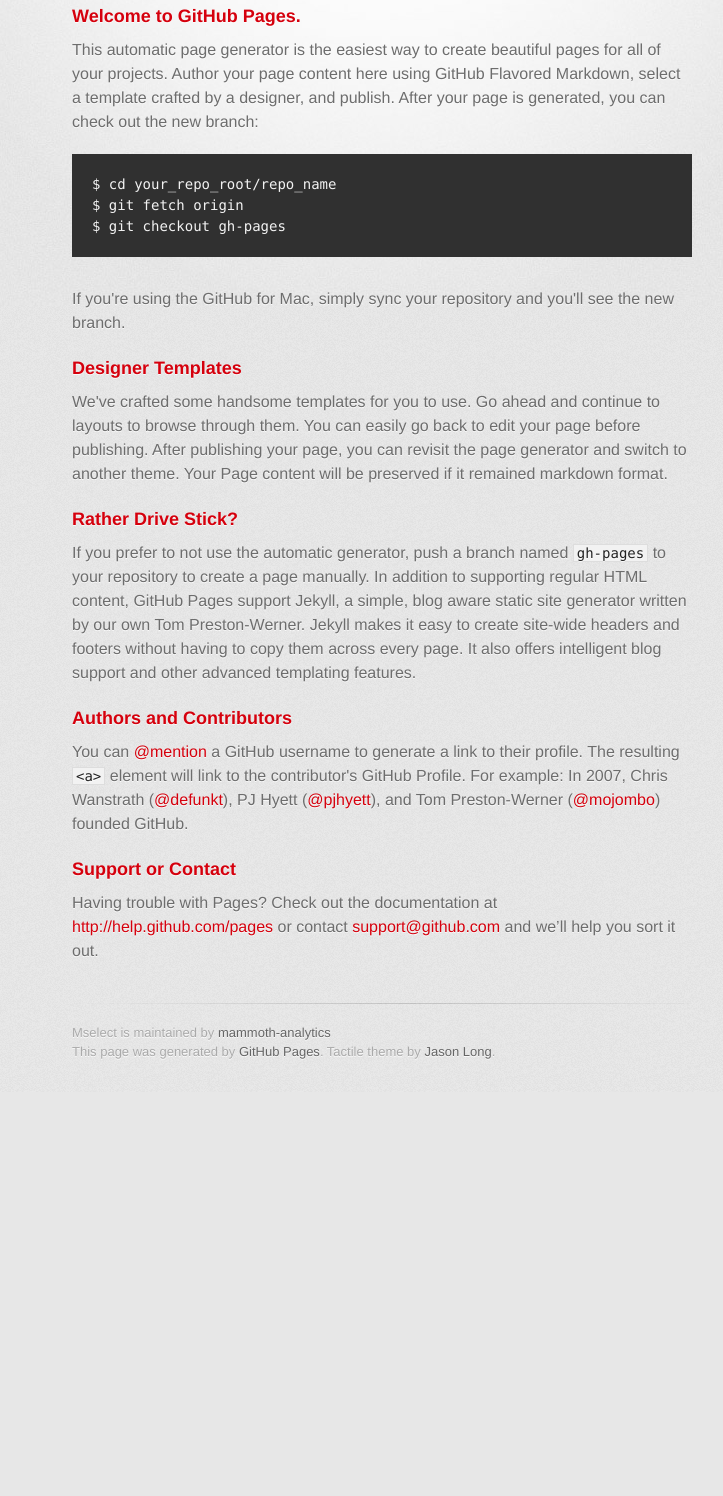
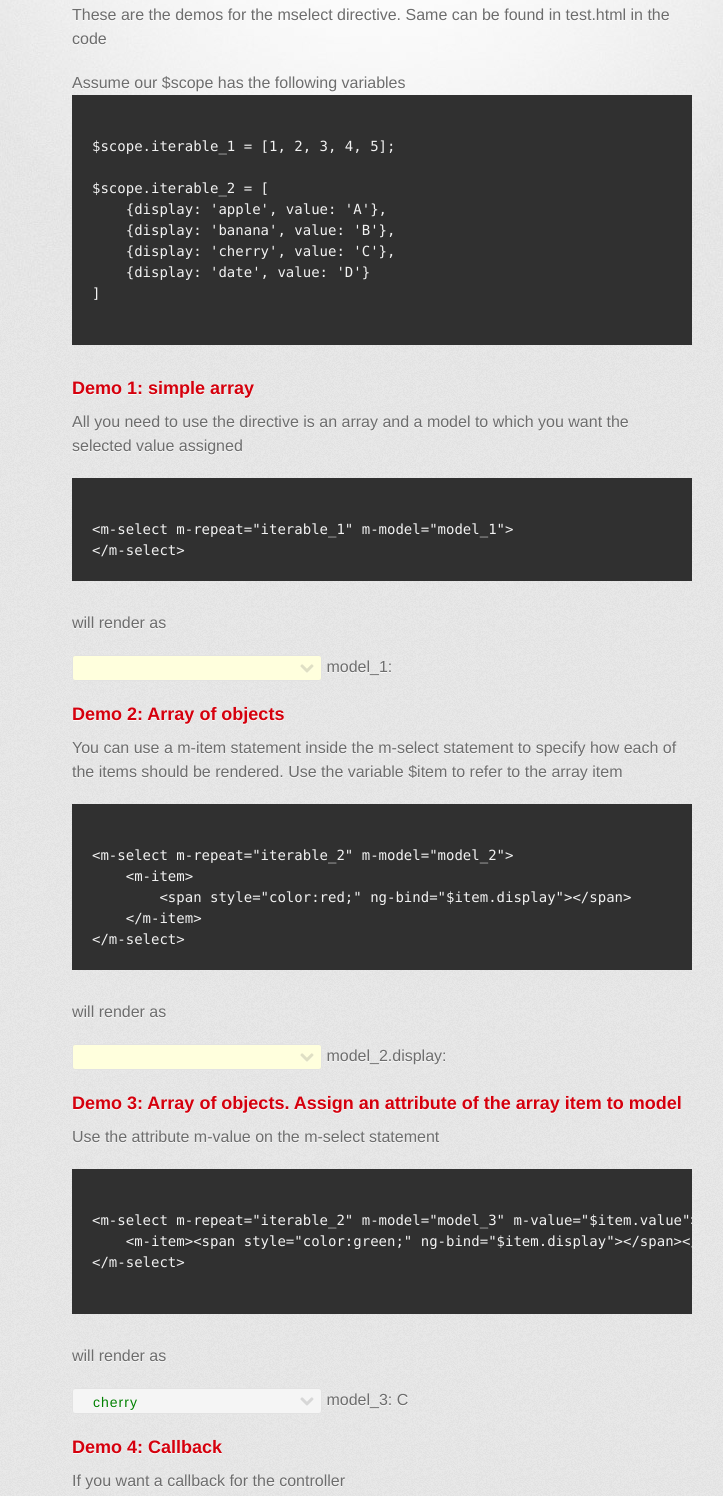
Before and after one commit to mammoth-analytics/mselect, a plain HTML site: page index.html in a window 1280 px wide. Shown: the part 268-1764 px from the top of the page, without its empty margins (258-981 px from the left). Before the commit the page ends 1360 px from the top, so only its background shows below. Drawn offline with Linux system fonts and the light colour scheme; a web font is replaced by a local one.

Commit message:
Wrote some demos

```diff
--- a/index.html
+++ b/index.html
@@ -7,70 +7,120 @@
         <link rel="stylesheet" type="text/css" href="stylesheets/stylesheet.css" media="screen">
         <link rel="stylesheet" type="text/css" href="stylesheets/pygment_trac.css" media="screen">
         <link rel="stylesheet" type="text/css" href="stylesheets/print.css" media="print">
+        <link rel="stylesheet" href="fa/style.css">
+        <link rel="stylesheet" href="mselect.css">
         <!--[if lt IE 9]>
         <script src="//html5shiv.googlecode.com/svn/trunk/html5.js"></script>
         <![endif]-->
         <title>Mselect by mammoth-analytics</title>
     </head>
-
-  <body>
+    <body ng-app="testApp" ng-controller="testCtrl">
         <div id="container">
             <div class="inner">
-
                 <header>
                     <h1>Mselect</h1>
                     <h2>This is an AngularJS based replacement for html select boxes</h2>
                 </header>
-
                 <section id="downloads" class="clearfix">
                     <a href="https://github.com/mammoth-analytics/mselect/zipball/master" id="download-zip" class="button"><span>Download .zip</span></a>
                     <a href="https://github.com/mammoth-analytics/mselect/tarball/master" id="download-tar-gz" class="button"><span>Download .tar.gz</span></a>
                     <a href="https://github.com/mammoth-analytics/mselect" id="view-on-github" class="button"><span>View on GitHub</span></a>
                 </section>
+                <hr>
+                <section id="main_content">
+                    <p>These are the demos for the mselect directive. Same can be found in test.html in the code</p>
+                    Assume our $scope has the following variables
+                    <pre><code>
+$scope.iterable_1 = [1, 2, 3, 4, 5];
 
-        <hr>
+$scope.iterable_2 = [
+    {display: 'apple', value: 'A'},
+    {display: 'banana', value: 'B'},
+    {display: 'cherry', value: 'C'},
+    {display: 'date', value: 'D'}
+]
 
-        <section id="main_content">
+</code></pre>
+                    <h3>Demo 1: simple array</h3>
+                    <p>All you need to use the directive is an array and a model to which you want the selected value assigned</p>
+                    <pre><code>
+&lt;m-select m-repeat=&quot;iterable_1&quot; m-model=&quot;model_1&quot;&gt;
+&lt;/m-select&gt;
+</code></pre>
+                    <p> will render as </p>
+                    <p>
+                        <span>
+                            <m-select m-repeat="iterable_1" m-model="model_1">
+                            </m-select>
+                        </span>
+                        model_1: <span ng-bind="model_1"></span>
+                    </p>
+                    <h3>Demo 2: Array of objects</h3>
+                    <p>You can use a m-item statement inside the m-select statement to specify how each of the items should be rendered. Use the variable $item to refer to the array item</p>
+                    <pre><code>
+&lt;m-select m-repeat=&quot;iterable_2&quot; m-model=&quot;model_2&quot;&gt;
+    &lt;m-item&gt;
+        &lt;span style=&quot;color:red;&quot; ng-bind=&quot;$item.display&quot;&gt;&lt;/span&gt;
+    &lt;/m-item&gt;
+&lt;/m-select&gt;
+</code></pre>
+                    <p>will render as </p>
+                    <p>
+                        <m-select m-repeat="iterable_2" m-model="model_2">
+                            <m-item><span style="color:red;" ng-bind="$item.display"></span></m-item>
+                        </m-select>
+                        model_2.display: <span ng-bind="model_2.display"></span>
+                    </p>
                     <h3>
-<a id="welcome-to-github-pages" class="anchor" href="#welcome-to-github-pages" aria-hidden="true"><span class="octicon octicon-link"></span></a>Welcome to GitHub Pages.</h3>
+                        Demo 3: Array of objects. Assign an attribute of the array item to model
+                    </h3>
+                    <p> Use the attribute m-value on the m-select statement</p>
+                    <pre><code>
+&lt;m-select m-repeat=&quot;iterable_2&quot; m-model=&quot;model_3&quot; m-value=&quot;$item.value&quot;&gt;
+    &lt;m-item&gt;&lt;span style=&quot;color:green;&quot; ng-bind=&quot;$item.display&quot;&gt;&lt;/span&gt;&lt;/m-item&gt;
+&lt;/m-select&gt;
+            </code></pre>
+                    <p>will render as</p>
+                    <p>
+                        <m-select m-repeat="iterable_2" m-model="model_3" m-value="$item.value">
+                            <m-item><span style="color:green;" ng-bind="$item.display"></span></m-item>
+                        </m-select>
+                        model_3: <span ng-bind="model_3"></span>
+                    </p>
+                    <h3>Demo 4: Callback</h3>
+                    <p>
+                        If you want a callback for the controller
+                    </p>
+                    Assume this is the callback you want to execute:
+                    <pre><code>
 
-<p>This automatic page generator is the easiest way to create beautiful pages for all of your projects. Author your page content here using GitHub Flavored Markdown, select a template crafted by a designer, and publish. After your page is generated, you can check out the new branch:</p>
-
-<pre><code>$ cd your_repo_root/repo_name
-$ git fetch origin
-$ git checkout gh-pages
+$scope.callback_4 = function(value){
+    alert(value.display + ' selected')
+}
             </code></pre>
-
-<p>If you're using the GitHub for Mac, simply sync your repository and you'll see the new branch.</p>
-
-<h3>
-<a id="designer-templates" class="anchor" href="#designer-templates" aria-hidden="true"><span class="octicon octicon-link"></span></a>Designer Templates</h3>
-
-<p>We've crafted some handsome templates for you to use. Go ahead and continue to layouts to browse through them. You can easily go back to edit your page before publishing. After publishing your page, you can revisit the page generator and switch to another theme. Your Page content will be preserved if it remained markdown format.</p>
-
-<h3>
-<a id="rather-drive-stick" class="anchor" href="#rather-drive-stick" aria-hidden="true"><span class="octicon octicon-link"></span></a>Rather Drive Stick?</h3>
-
-<p>If you prefer to not use the automatic generator, push a branch named <code>gh-pages</code> to your repository to create a page manually. In addition to supporting regular HTML content, GitHub Pages support Jekyll, a simple, blog aware static site generator written by our own Tom Preston-Werner. Jekyll makes it easy to create site-wide headers and footers without having to copy them across every page. It also offers intelligent blog support and other advanced templating features.</p>
-
-<h3>
-<a id="authors-and-contributors" class="anchor" href="#authors-and-contributors" aria-hidden="true"><span class="octicon octicon-link"></span></a>Authors and Contributors</h3>
-
-<p>You can <a href="https://github.com/blog/821" class="user-mention">@mention</a> a GitHub username to generate a link to their profile. The resulting <code>&lt;a&gt;</code> element will link to the contributor's GitHub Profile. For example: In 2007, Chris Wanstrath (<a href="https://github.com/defunkt" class="user-mention">@defunkt</a>), PJ Hyett (<a href="https://github.com/pjhyett" class="user-mention">@pjhyett</a>), and Tom Preston-Werner (<a href="https://github.com/mojombo" class="user-mention">@mojombo</a>) founded GitHub.</p>
-
-<h3>
-<a id="support-or-contact" class="anchor" href="#support-or-contact" aria-hidden="true"><span class="octicon octicon-link"></span></a>Support or Contact</h3>
-
-<p>Having trouble with Pages? Check out the documentation at <a href="http://help.github.com/pages">http://help.github.com/pages</a> or contact <a href="mailto:support@github.com">support@github.com</a> and we’ll help you sort it out.</p>
+                    You can use the m-onselect-callback to execute the callback. The callback can just be a statement. $item can be used to refer to the value selected
+                    <pre><code>
+&lt;m-select m-repeat=&quot;iterable_2&quot; m-model=&quot;model_4&quot; m-onselect-callback=&quot;callback_4($item)&quot;&gt;
+    &lt;m-item&gt;&lt;span style=&quot;color:pink;&quot; ng-bind=&quot;$item.display&quot;&gt;&lt;/span&gt;&lt;/m-item&gt;
+&lt;/m-select&gt;
+</code></pre>
+                    <p> Will render as </p>
+                    <p>
+                        <m-select m-repeat="iterable_2" m-model="model_4" m-onselect-callback="callback_4($item)">
+                            <m-item><span style="color:pink;" ng-bind="$item.display"></span></m-item>
+                        </m-select>
+                        model_4.display: <span ng-bind="model_4.display"></span>
+                    </p>
                 </section>
-
                 <footer>
-          Mselect is maintained by <a href="https://github.com/mammoth-analytics">mammoth-analytics</a><br>
+                    Mselect is maintained by <a href="https://github.com/ranjith19">Ranjith Ramachandra</a> from <a href="http://mammoth.io/">Mammoth Analytics</a><br>
                     This page was generated by <a href="http://pages.github.com">GitHub Pages</a>. Tactile theme by <a href="https://twitter.com/jasonlong">Jason Long</a>.
                 </footer>
-
-
             </div>
         </div>
     </body>
+    <script demo="text/javascript" src="jquery.js"></script>
+    <script demo="text/javascript" src="angular.js"></script>
+    <script demo="text/javascript" src="mselect.js"></script>
+    <script demo="text/javascript" src="test.js"></script>
 </html>
--- a/javascripts/main.js
+++ /dev/null
@@ -1 +0,0 @@
-console.log('This would be the main JS file.');
--- a/test.js
+++ b/test.js
@@ -34,6 +34,5 @@ angular.module('testApp', ['mSelect']).controller('testCtrl', [
         $scope.click_default = function(){
             alert('default clicked')
         }
-
     }
 ])
```
Lines whose indentation alone changed are shown as unchanged.
